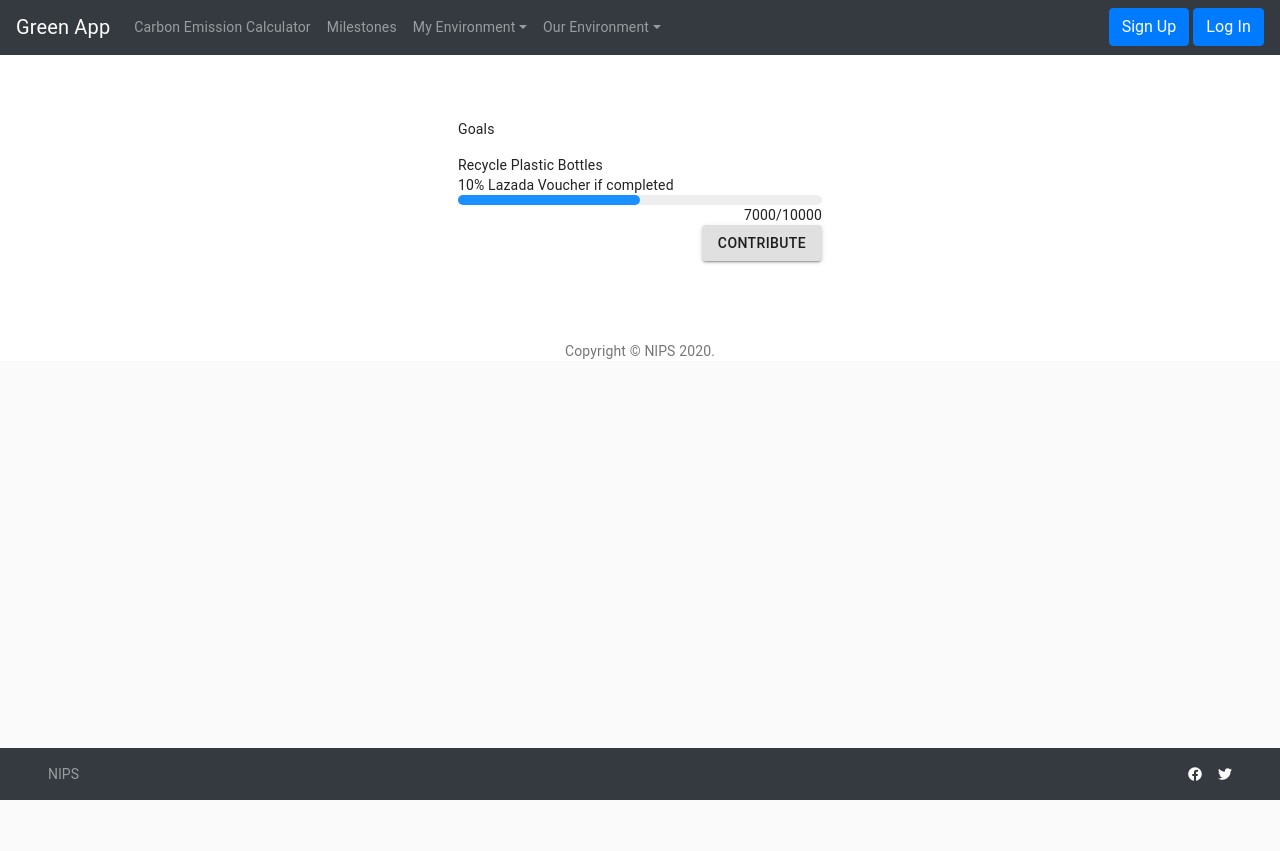
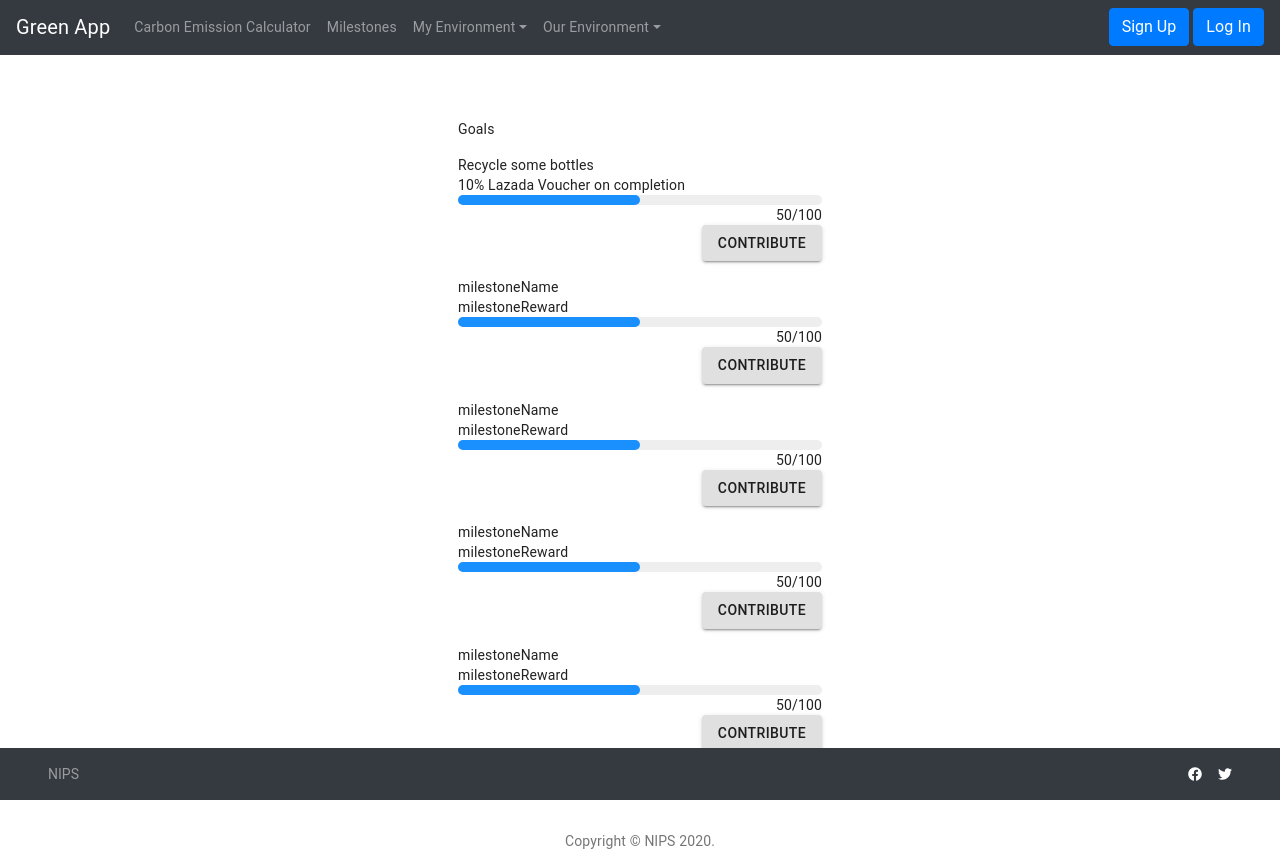
Before and after one commit to PhilipWee/Green-App, a React (Create React App) app in the folder green-app-frontend/: page /milestones in a window 1280 px wide. Before the commit the page ends 800 px from the top, so only its background shows below. Built offline with nearby package versions, Linux system fonts and the light colour scheme.

Commit message:
Update to include props

```diff
--- a/green-app-frontend/src/components/pages/milestones.component.jsx
+++ b/green-app-frontend/src/components/pages/milestones.component.jsx
@@ -72,6 +72,14 @@ export default function Milestones() {
                     <Grid item>Goals</Grid>
 
                 </Grid>
+                <MilestoneUnit
+                name='Recycle some bottles'
+                reward='10% Lazada Voucher on completion'
+                curVal='50'
+                targetVal='100'></MilestoneUnit>
+                <MilestoneUnit></MilestoneUnit>
+                <MilestoneUnit></MilestoneUnit>
+                <MilestoneUnit></MilestoneUnit>
                 <MilestoneUnit></MilestoneUnit>
 
             </div>
--- a/green-app-frontend/src/components/subcomponents/milestone-unit.component.jsx
+++ b/green-app-frontend/src/components/subcomponents/milestone-unit.component.jsx
@@ -25,12 +25,12 @@ class MilestoneUnit extends Component {
         return (
             <Box mt={2}>
                 <Grid container direction='column'>
-                    <Grid item>Recycle Plastic Bottles</Grid>
-                    <Grid item>10% Lazada Voucher if completed</Grid>
-                    <Grid item><BorderLinearProgress variant='determinate' value={50} /></Grid>
+                    <Grid item>{this.props.name || 'milestoneName'}</Grid>
+                    <Grid item>{this.props.reward || 'milestoneReward'}</Grid>
+                    <Grid item><BorderLinearProgress variant='determinate' value={this.props.curVal/this.props.targetVal*100 || 50} /></Grid>
                     <Grid item>
                         <Grid container direction='row' justify='flex-end'>
-                            <Grid item>7000/10000</Grid>
+                            <Grid item>{this.props.curVal||50}/{this.props.targetVal||100}</Grid>
                         </Grid>
                     </Grid>
                     <Grid item>
```
